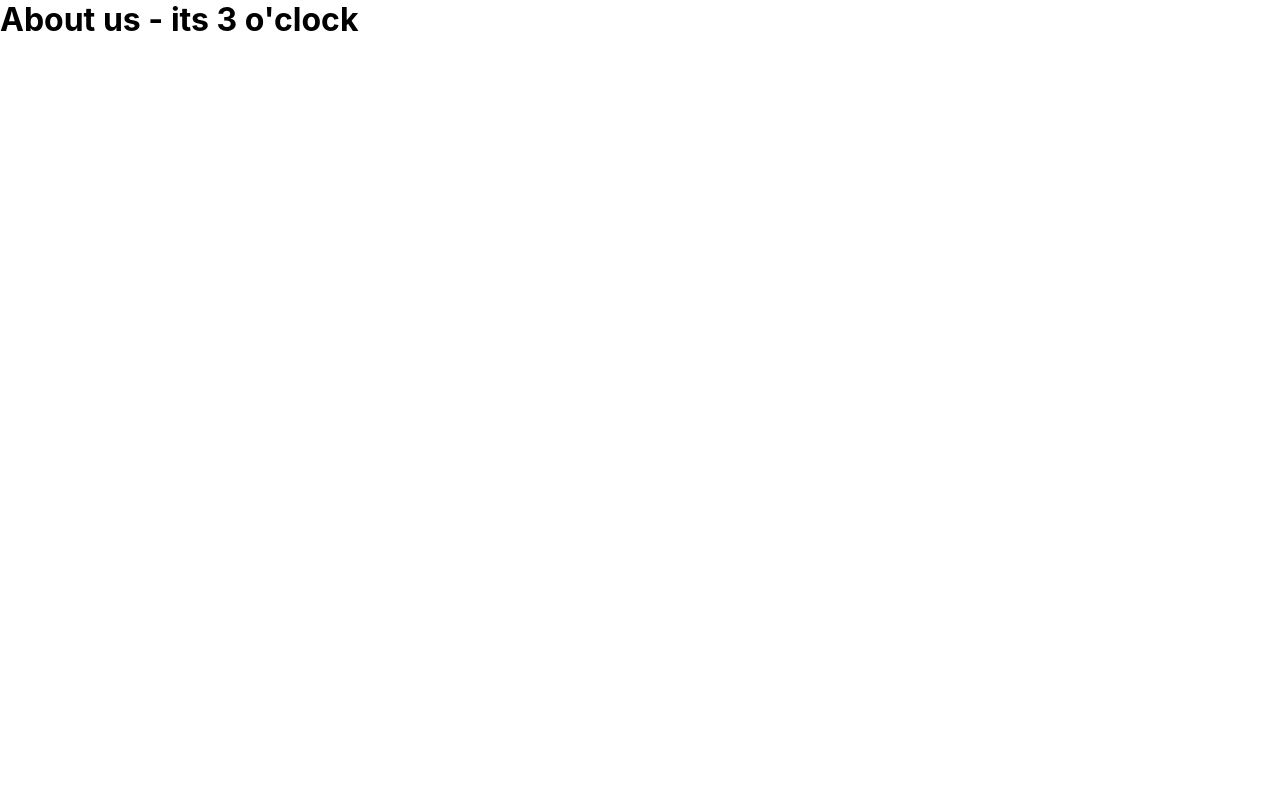
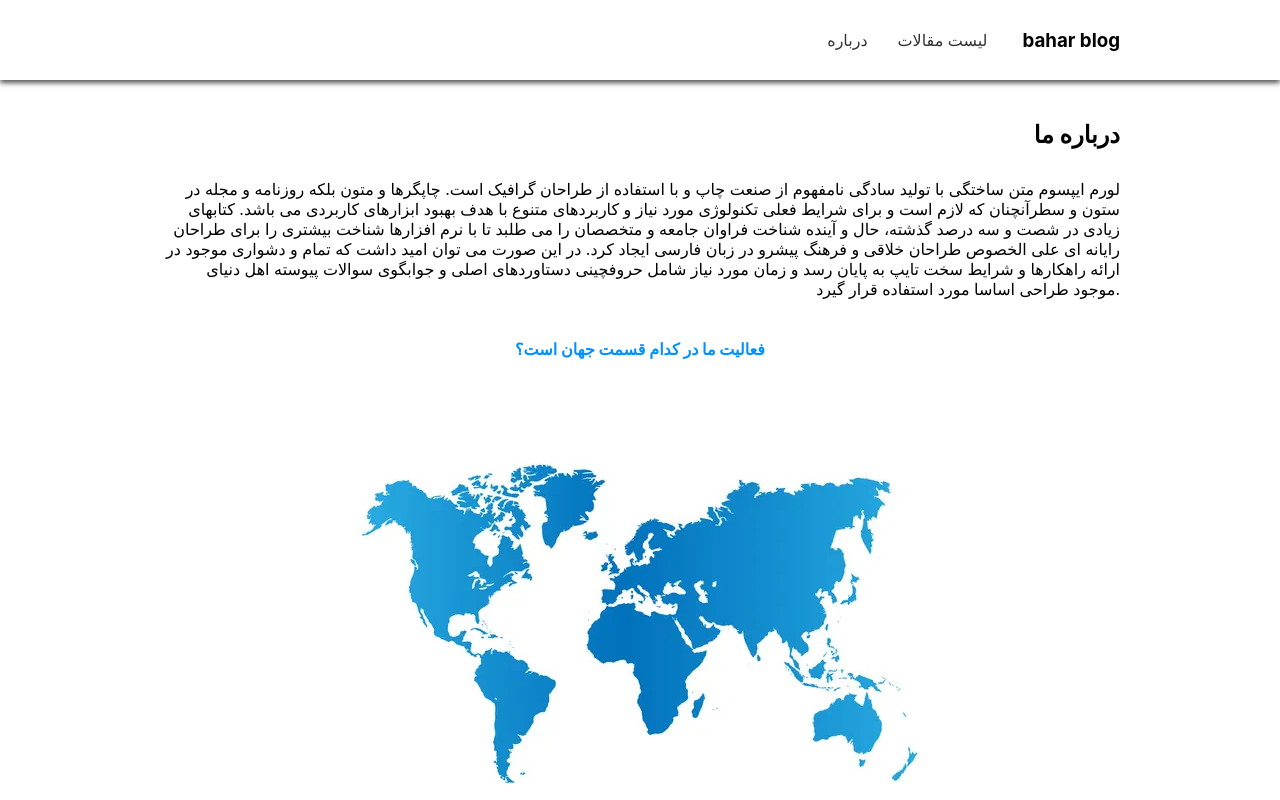
Before and after one commit to mahsasol/baharbahar, a React (Create React App) app: page /aboutus in a window 1280 px wide. Shown: the top 800 px of the page. Built offline with nearby package versions, Linux system fonts and the light colour scheme.

Commit message:
add 28 all- creat about us page and link -and world pic

```diff
--- a/src/components/navbar/Navbar.jsx
+++ b/src/components/navbar/Navbar.jsx
@@ -1,4 +1,6 @@
+import AboutUs from "../../pages/aboutUs/AboutUs";
 import styled from "./navbar.module.css"
+import { Link } from "react-router-dom"
 
 function Navbar(props) {
 
@@ -10,9 +12,18 @@ function Navbar(props) {
                 <div className={styled.header}>
                     <h3>{props.title}</h3>
                     <ul>
-                        <li>لیست مقالات</li>
-                        <li>مقاله جدید</li>
-                        <li>درباره</li>
+                        <li>
+
+                            <Link to={"/"} > لیست مقالات</Link >
+
+                        </li>
+
+
+                        <li>
+
+                            <Link to={"/AboutUs"}> درباره</Link>
+
+                        </li>
                     </ul>
                 </div>
             </div>
--- a/src/components/navbar/navbar.module.css
+++ b/src/components/navbar/navbar.module.css
@@ -8,7 +8,7 @@
     justify-content: end;
     align-items: center;
     flex-direction: row-reverse;
-
+    margin-bottom: 40px;
 }
 
 .header li:hover {
--- a/src/index.css
+++ b/src/index.css
@@ -20,3 +20,7 @@ h1, h2, h3,h4 ,h5 ,h6, p , ul {
   padding: 0 160px;
 
 }
+a{
+  text-decoration: none;
+  color: #333;
+}
--- a/src/pages/aboutUs/AboutUs.jsx
+++ b/src/pages/aboutUs/AboutUs.jsx
@@ -1,7 +1,32 @@
+import Navbar from "../../components/navbar/Navbar"
+import styled from "./about.module.css"
+import dunya from "../../assets/images/dunya.jpg"
+import Footer from "../../components/footer/Footer"
+
 function AboutUs() {
     return (
-        <div>
-            <h1>About us - its 3 o'clock</h1>
+
+        <div className={styled.aboutPage}>
+            <Navbar title="bahar blog" />
+
+            <div className="container">
+                <h2>درباره ما</h2>
+                <p>لورم ایپسوم متن ساختگی با تولید سادگی نامفهوم از صنعت چاپ و
+                    با استفاده از طراحان گرافیک است. چاپگرها و متون بلکه روزنامه و مجله در ستون و
+                    سطرآنچنان که لازم است و برای شرایط فعلی تکنولوژی مورد نیاز و کاربردهای متنوع
+                    با هدف بهبود ابزارهای کاربردی می باشد. کتابهای زیادی در شصت و سه درصد گذشته،
+                    حال و آینده شناخت فراوان جامعه و متخصصان را می طلبد تا با نرم افزارها شناخت
+                    بیشتری را برای طراحان رایانه ای علی الخصوص طراحان خلاقی و فرهنگ پیشرو در
+                    زبان فارسی ایجاد کرد. در این صورت می توان امید داشت که تمام و دشواری موجود
+                    در ارائه راهکارها و شرایط سخت تایپ به پایان رسد و زمان مورد نیاز شامل حروفچینی
+                    دستاوردهای اصلی و جوابگوی سوالات پیوسته اهل دنیای موجود طراحی اساسا مورد استفاده قرار گیرد.</p>
+
+                <h4>فعالیت ما در کدام قسمت جهان است؟</h4>
+                <img src={dunya} alt="dunya>" />
+
+            </div>
+
+            <Footer/>
         </div>
     )
 }
--- /dev/null
+++ b/src/pages/aboutUs/about.module.css
@@ -0,0 +1,15 @@
+.aboutPage{
+    text-align: center;
+}
+.aboutPage h2{
+
+    text-align: right;
+}
+.aboutPage p{
+    margin-top: 30px;
+    text-align: right;
+}
+.aboutPage h4{
+    margin: 40px;
+    color: rgb(0, 145, 255);
+}
```
Also changed, not shown: src/assets/images/dunya.jpg (added), src/assets/images/dunya.png (added).
